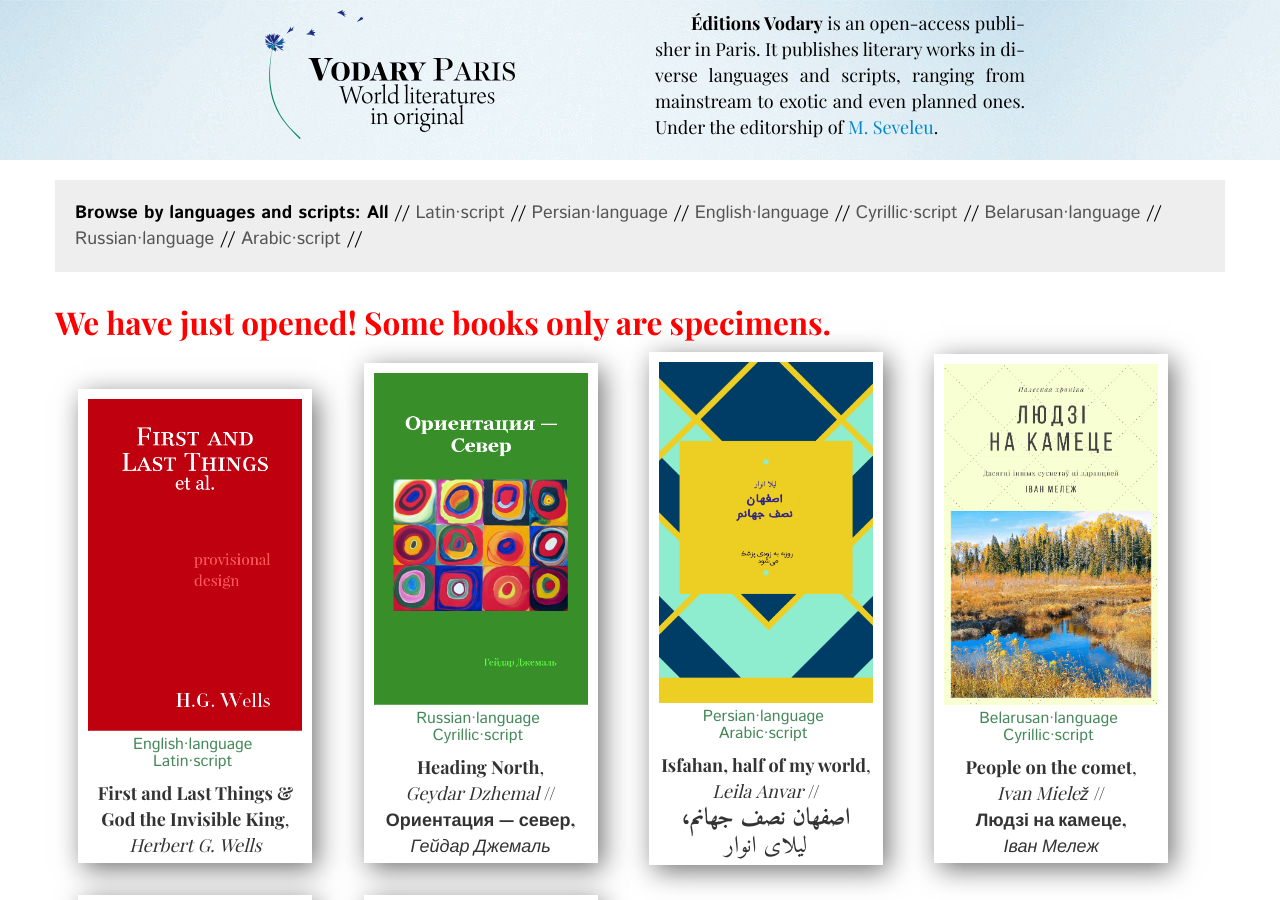
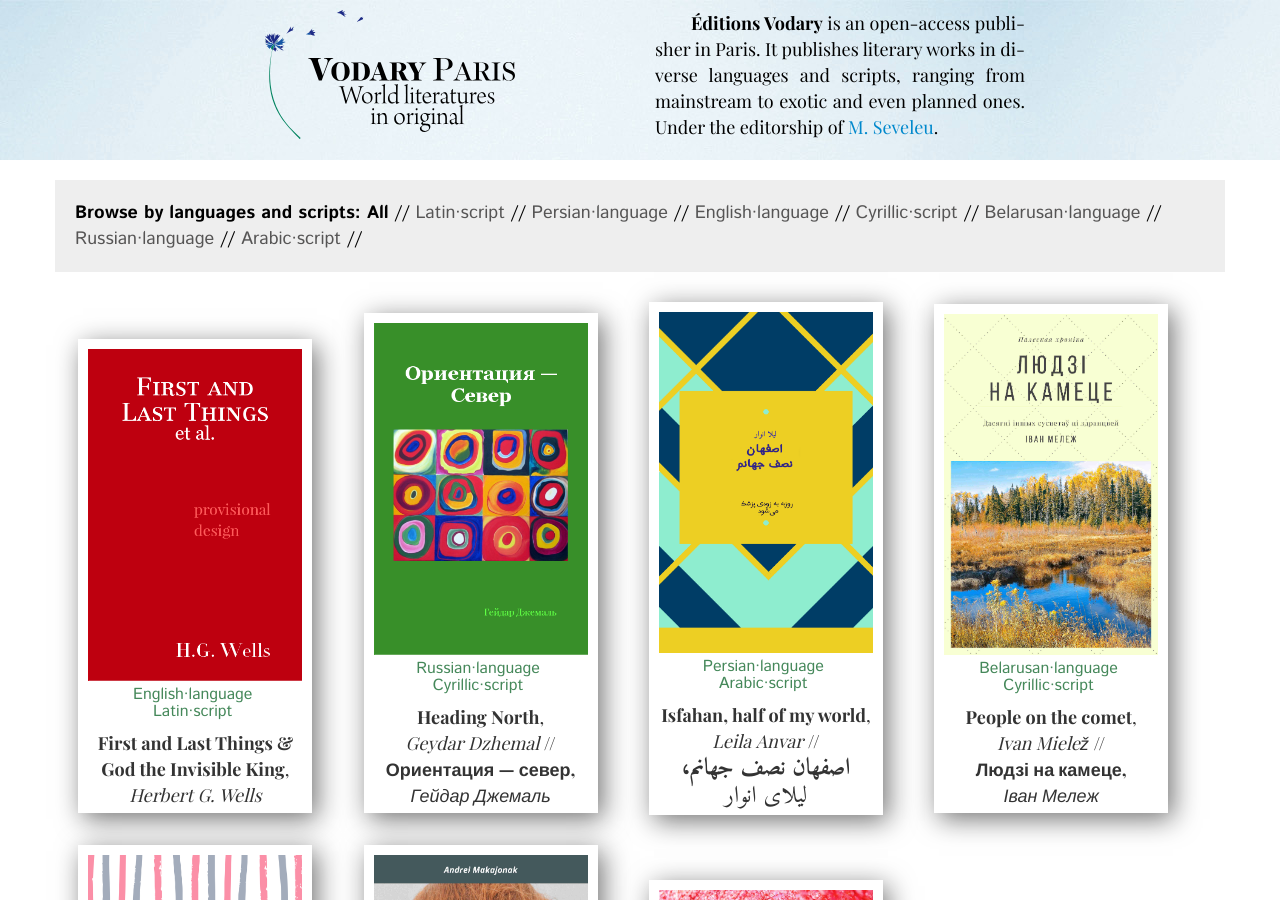
Before and after one commit to mlare/vodary, a Jekyll site: the page built from index.html, in a window 1280 px wide and 900 px high. Built offline with Jekyll 4.4.1, drawn with Linux system fonts in a browser that asks for light colours; some web fonts are replaced; Markdown is read by kramdown in place of the engine named in the settings; the list of posts is cut into pages by our own code.

Commit message:
Update index.html

```diff
--- a/index.html
+++ b/index.html
@@ -6,7 +6,7 @@ keywords: open access, publisher, paris, белорусский, беларус
 author:
 ---
 
-<h2 style="color: red; size: unset;">We have just opened! Some books only are specimens.</h2>
+<!---<h2 style="color: red; size: unset;">We have just opened! Some books only are specimens.</h2>--->
 <div class="gallery">
 	{% for post in paginator.posts %}
 		<div class="item">
```
